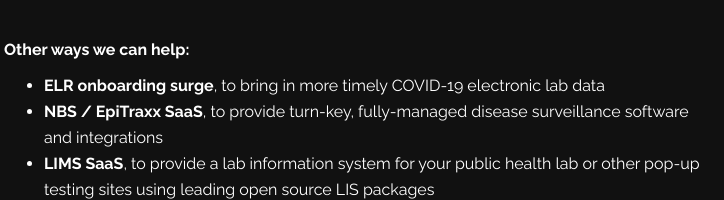
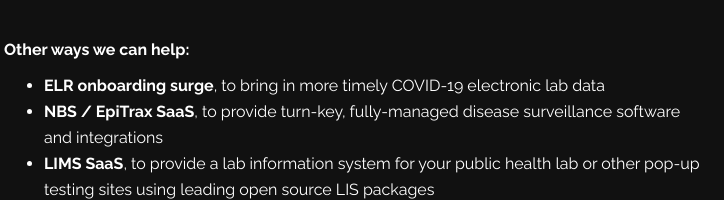
Before and after one commit to inductivehealth/inductivehealth.github.io, a plain HTML site: page index.html in a window 1280 px wide. Shown: the part 7920-8120 px from the top of the page, 91-815 px from the left. Drawn offline with Linux system fonts and the light colour scheme.

Commit message:
edited spelling of epitrax

```diff
--- a/index.html
+++ b/index.html
@@ -628,7 +628,7 @@
                             <p>
                             <ul>
                                 <li><b>ELR onboarding surge</b>, to bring in more timely COVID-19 electronic lab data</li>
-                                <li><b>NBS / EpiTraxx SaaS</b>, to provide turn-key, fully-managed disease surveillance software and integrations</li>
+                                <li><b>NBS / EpiTrax SaaS</b>, to provide turn-key, fully-managed disease surveillance software and integrations</li>
                                 <li><b>LIMS SaaS</b>, to provide a lab information system for your public health lab or other pop-up testing sites using leading open source LIS packages</li>
                                 <li><b>Syndromic SaaS</b>, to enable visibility into ED and hospitalization data and link this data to your other epi datasets</li>
                                 <li><b>eCR onboarding</b>, to enable the next generation of clinical-to-public health integrations</li>
```
